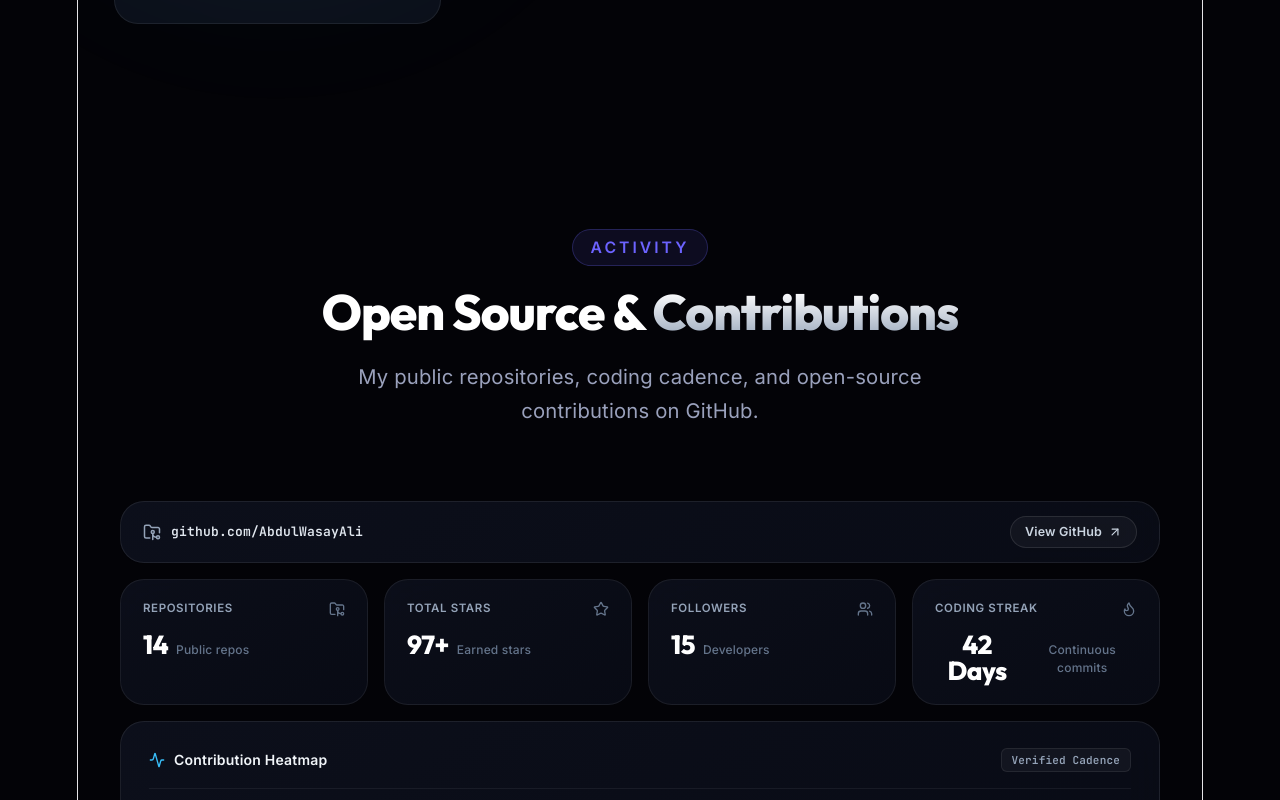
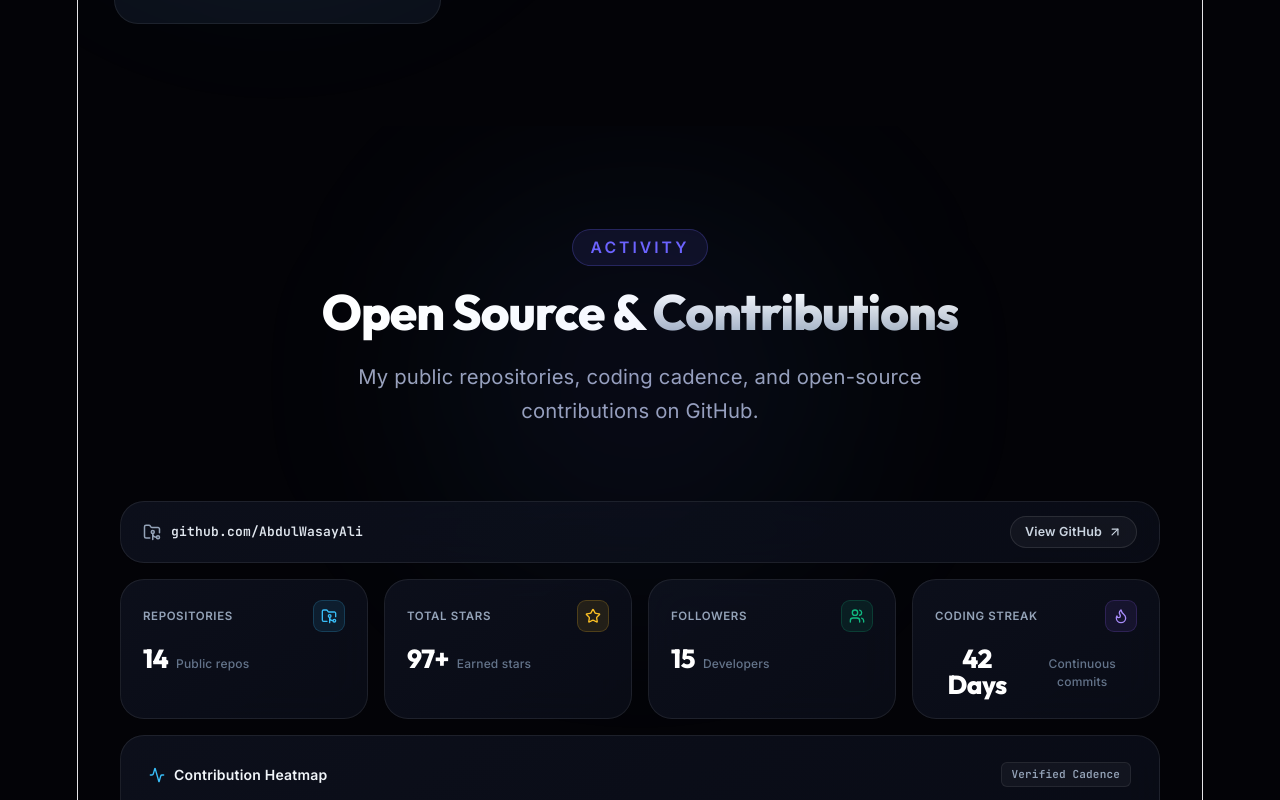
Before and after one commit to AbdulWasayAli/Portfolio, a React (Vite) app: page / in a window 1280 px wide. Shown: the part 7960-8760 px from the top of the page. Built offline with nearby package versions, Linux system fonts and the light colour scheme; no server answers; the HTML template or start-up script is replaced by a standard one.

Commit message:
style(github): add signature accent glows and bento badge styling without clutter

```diff
--- a/src/components/GitHubStats/GitHubStats.jsx
+++ b/src/components/GitHubStats/GitHubStats.jsx
@@ -113,10 +113,12 @@ export default function GitHubStats() {
           {/* Metric Cards Row */}
           <div className={styles.metricsGrid}>
             {/* Repositories */}
-            <div className={styles.metricCard}>
+            <div className={`${styles.metricCard} ${styles.metricRepos}`}>
               <div className={styles.metricHeader}>
                 <span className={styles.metricLabel}>Repositories</span>
-                <FolderGit2 size={16} className={styles.metricIcon} />
+                <div className={`${styles.iconWrap} ${styles.iconWrapBlue}`}>
+                  <FolderGit2 size={16} />
+                </div>
               </div>
               <div className={styles.metricMain}>
                 <span className={styles.metricNumber}>
@@ -127,10 +129,12 @@ export default function GitHubStats() {
             </div>
 
             {/* Total Stars */}
-            <div className={styles.metricCard}>
+            <div className={`${styles.metricCard} ${styles.metricStars}`}>
               <div className={styles.metricHeader}>
                 <span className={styles.metricLabel}>Total Stars</span>
-                <Star size={16} className={styles.metricIcon} />
+                <div className={`${styles.iconWrap} ${styles.iconWrapGold}`}>
+                  <Star size={16} />
+                </div>
               </div>
               <div className={styles.metricMain}>
                 <span className={styles.metricNumber}>{stats.totalStars}+</span>
@@ -139,10 +143,12 @@ export default function GitHubStats() {
             </div>
 
             {/* Followers */}
-            <div className={styles.metricCard}>
+            <div className={`${styles.metricCard} ${styles.metricFollowers}`}>
               <div className={styles.metricHeader}>
                 <span className={styles.metricLabel}>Followers</span>
-                <Users size={16} className={styles.metricIcon} />
+                <div className={`${styles.iconWrap} ${styles.iconWrapGreen}`}>
+                  <Users size={16} />
+                </div>
               </div>
               <div className={styles.metricMain}>
                 <span className={styles.metricNumber}>
@@ -153,10 +159,12 @@ export default function GitHubStats() {
             </div>
 
             {/* Active Cadence */}
-            <div className={styles.metricCard}>
+            <div className={`${styles.metricCard} ${styles.metricStreak}`}>
               <div className={styles.metricHeader}>
                 <span className={styles.metricLabel}>Coding Streak</span>
-                <Flame size={16} className={styles.metricIcon} />
+                <div className={`${styles.iconWrap} ${styles.iconWrapPurple}`}>
+                  <Flame size={16} />
+                </div>
               </div>
               <div className={styles.metricMain}>
                 <span className={styles.metricNumber}>{stats.streak} Days</span>
--- a/src/components/GitHubStats/GitHubStats.module.css
+++ b/src/components/GitHubStats/GitHubStats.module.css
@@ -7,6 +7,22 @@
   position: relative;
   overflow: hidden;
   padding: var(--space-4xl) 0;
+}
+
+/* Subtle Ambient Section Aura */
+.githubSection::before {
+  content: '';
+  position: absolute;
+  top: 30%;
+  left: 50%;
+  transform: translate(-50%, -50%);
+  width: 650px;
+  height: 450px;
+  background: radial-gradient(circle, rgba(108, 99, 255, 0.08) 0%, rgba(56, 189, 248, 0.04) 50%, transparent 70%);
+  border-radius: 50%;
+  filter: blur(85px);
+  pointer-events: none;
+  z-index: 0;
 }
 
 .sectionTitle {
@@ -109,8 +125,8 @@
 }
 
 .metricCard {
-  background: linear-gradient(145deg, rgba(16, 20, 34, 0.7) 0%, rgba(10, 13, 24, 0.8) 100%);
-  border: 1px solid rgba(255, 255, 255, 0.07);
+  background: linear-gradient(145deg, rgba(16, 20, 34, 0.75) 0%, rgba(10, 13, 24, 0.88) 100%);
+  border: 1px solid rgba(255, 255, 255, 0.08);
   border-radius: var(--radius-xl);
   padding: 20px 22px;
   display: flex;
@@ -119,12 +135,70 @@
   backdrop-filter: blur(20px);
   -webkit-backdrop-filter: blur(20px);
   transition: all 0.25s cubic-bezier(0.16, 1, 0.3, 1);
+  position: relative;
+  overflow: hidden;
 }
 
 .metricCard:hover {
-  border-color: rgba(255, 255, 255, 0.18);
-  transform: translateY(-2px);
-  box-shadow: 0 12px 30px -10px rgba(0, 0, 0, 0.5);
+  transform: translateY(-3px);
+}
+
+.metricRepos:hover {
+  border-color: rgba(56, 189, 248, 0.4);
+  box-shadow: 0 12px 30px -10px rgba(56, 189, 248, 0.2);
+}
+
+.metricStars:hover {
+  border-color: rgba(251, 191, 36, 0.4);
+  box-shadow: 0 12px 30px -10px rgba(251, 191, 36, 0.2);
+}
+
+.metricFollowers:hover {
+  border-color: rgba(16, 185, 129, 0.4);
+  box-shadow: 0 12px 30px -10px rgba(16, 185, 129, 0.2);
+}
+
+.metricStreak:hover {
+  border-color: rgba(139, 92, 246, 0.4);
+  box-shadow: 0 12px 30px -10px rgba(139, 92, 246, 0.2);
+}
+
+.iconWrap {
+  width: 32px;
+  height: 32px;
+  border-radius: 9px;
+  display: flex;
+  align-items: center;
+  justify-content: center;
+  transition: transform 0.25s ease;
+}
+
+.metricCard:hover .iconWrap {
+  transform: scale(1.1);
+}
+
+.iconWrapBlue {
+  background: rgba(56, 189, 248, 0.1);
+  color: #38bdf8;
+  border: 1px solid rgba(56, 189, 248, 0.2);
+}
+
+.iconWrapGold {
+  background: rgba(251, 191, 36, 0.1);
+  color: #fbbf24;
+  border: 1px solid rgba(251, 191, 36, 0.2);
+}
+
+.iconWrapGreen {
+  background: rgba(16, 185, 129, 0.1);
+  color: #10b981;
+  border: 1px solid rgba(16, 185, 129, 0.2);
+}
+
+.iconWrapPurple {
+  background: rgba(139, 92, 246, 0.1);
+  color: #a78bfa;
+  border: 1px solid rgba(139, 92, 246, 0.2);
 }
 
 .metricHeader {
```
